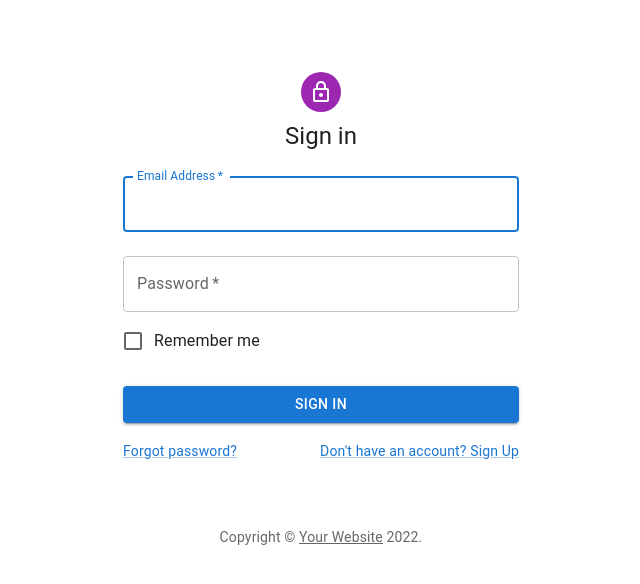
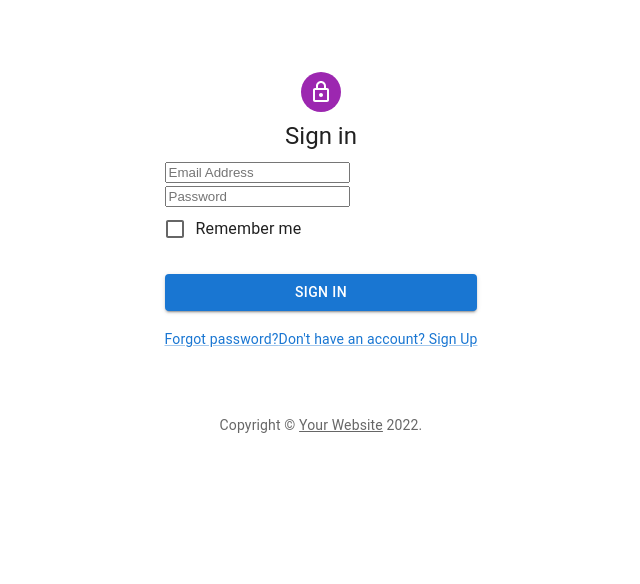
Before and after one commit to LahiruPrasad12/ASSIGNMENT-UI, a React (Create React App) app: page / in a window 1280 px wide. Shown: the top 584 px of the page, without its empty margins (319-959 px from the left). Built offline with nearby package versions, Linux system fonts and the light colour scheme.

Commit message:
integrate login form with material ui

```diff
--- a/package.json
+++ b/package.json
@@ -10,11 +10,14 @@
     "@testing-library/jest-dom": "^5.16.5",
     "@testing-library/react": "^13.3.0",
     "@testing-library/user-event": "^13.5.0",
+    "formik": "^2.2.9",
     "react": "^18.2.0",
+    "react-bootstrap": "^2.5.0",
     "react-dom": "^18.2.0",
     "react-router-dom": "^6.3.0",
     "react-scripts": "5.0.1",
-    "web-vitals": "^2.1.4"
+    "web-vitals": "^2.1.4",
+    "yup": "^0.32.11"
   },
   "scripts": {
     "start": "react-scripts start",
--- /dev/null
+++ b/src/validations/index.js
@@ -0,0 +1,9 @@
+import * as Yup from "yup";
+
+export const LoginForm = Yup.object().shape({
+    email: Yup.string().email('Invalid email').required('required'),
+    password: Yup.string()
+        .min(8, 'password must be at least 8 character')
+        .max(50, 'Too Long!')
+        .required('required'),
+});
--- a/src/views/auth/login.jsx
+++ b/src/views/auth/login.jsx
@@ -12,6 +12,10 @@ import LockOutlinedIcon from '@mui/icons-material/LockOutlined';
 import Typography from '@mui/material/Typography';
 import Container from '@mui/material/Container';
 import { createTheme, ThemeProvider } from '@mui/material/styles';
+
+import { LoginForm } from "../../validations";
+import { Field, Form, Formik } from "formik";
+
 
 function Copyright(props) {
     return (
@@ -56,27 +60,48 @@ export default function SignIn() {
                     <Typography component="h1" variant="h5">
                         Sign in
                     </Typography>
+                    <Formik
+                        initialValues={{
+                            email: "",
+                            password: "",
+                        }}
+                        validationSchema={LoginForm}
+                        onSubmit={(values) => {
+                            // login(values);
+                            console.log(values)
+                        }}
+                    >
+                        {({ errors, touched }) => (
+                            <Form>
                                 <Box component="form" onSubmit={handleSubmit} noValidate sx={{ mt: 1 }}>
-                        <TextField
-                            margin="normal"
-                            required
-                            fullWidth
+                                    <div>
+                                        <Field
+                                            type="email"
+                                            name="email"
                                             id="email"
-                            label="Email Address"
-                            name="email"
-                            autoComplete="email"
-                            autoFocus
+                                            class="form-control"
+                                            placeholder="Email Address"
                                         />
-                        <TextField
-                            margin="normal"
-                            required
-                            fullWidth
+                                        {errors.email && touched.email ? (
+                                            <p id={"login-error"} className="text-danger">
+                                                {errors.email}
+                                            </p>
+                                        ) : null}
+                                    </div>
+                                    <div>
+                                        <Field
+                                            type="password"
                                             name="password"
-                            label="Password"
-                            type="password"
                                             id="password"
-                            autoComplete="current-password"
+                                            class="form-control"
+                                            placeholder="Password"
                                         />
+                                        {errors.password && touched.password ? (
+                                            <p id={"login-error"} className="text-danger">
+                                                {errors.password}
+                                            </p>
+                                        ) : null}
+                                    </div>
                                     <FormControlLabel
                                         control={<Checkbox value="remember" color="primary" />}
                                         label="Remember me"
@@ -102,6 +127,10 @@ export default function SignIn() {
                                         </Grid>
                                     </Grid>
                                 </Box>
+                            </Form>
+                        )}
+                    </Formik>
+
                 </Box>
                 <Copyright sx={{ mt: 8, mb: 4 }} />
             </Container>
```
Also changed, not shown: 1 other file (tests, documents, lock files or other folders). Lines whose indentation alone changed are shown as unchanged.
